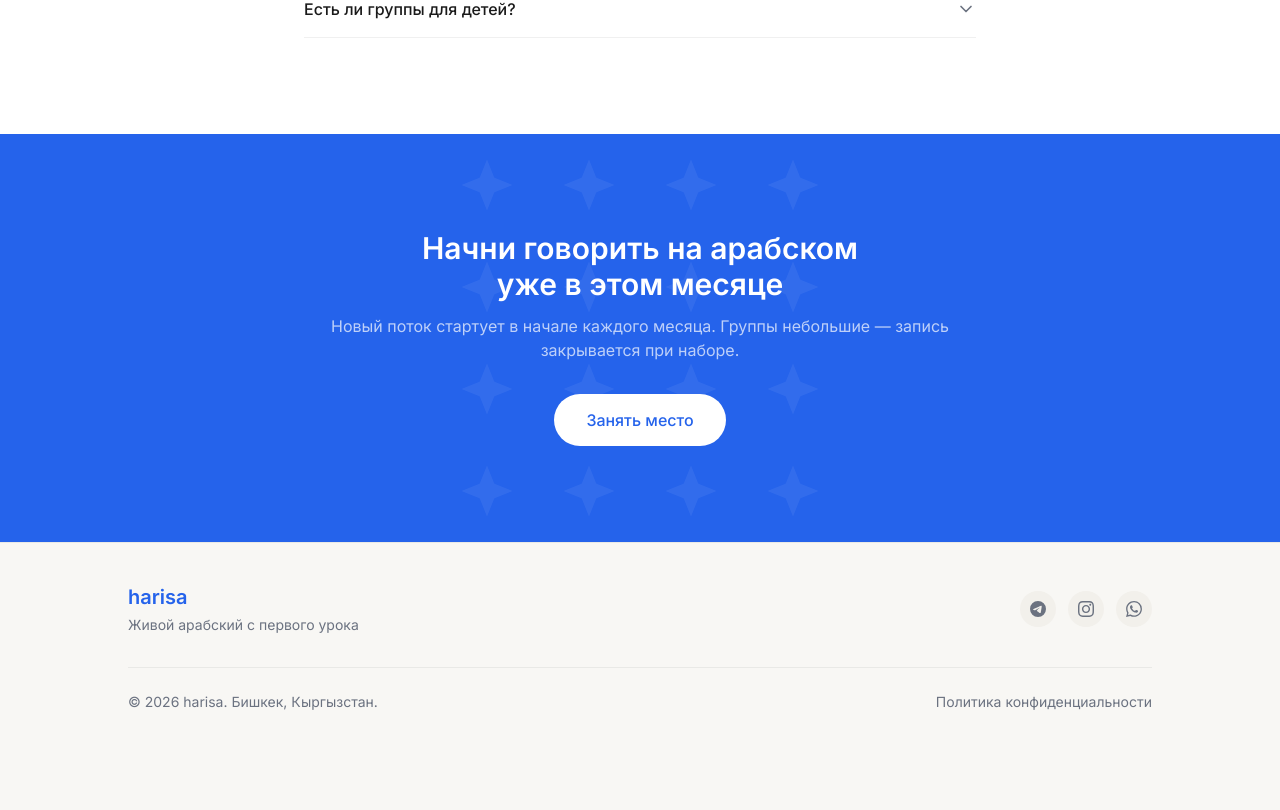
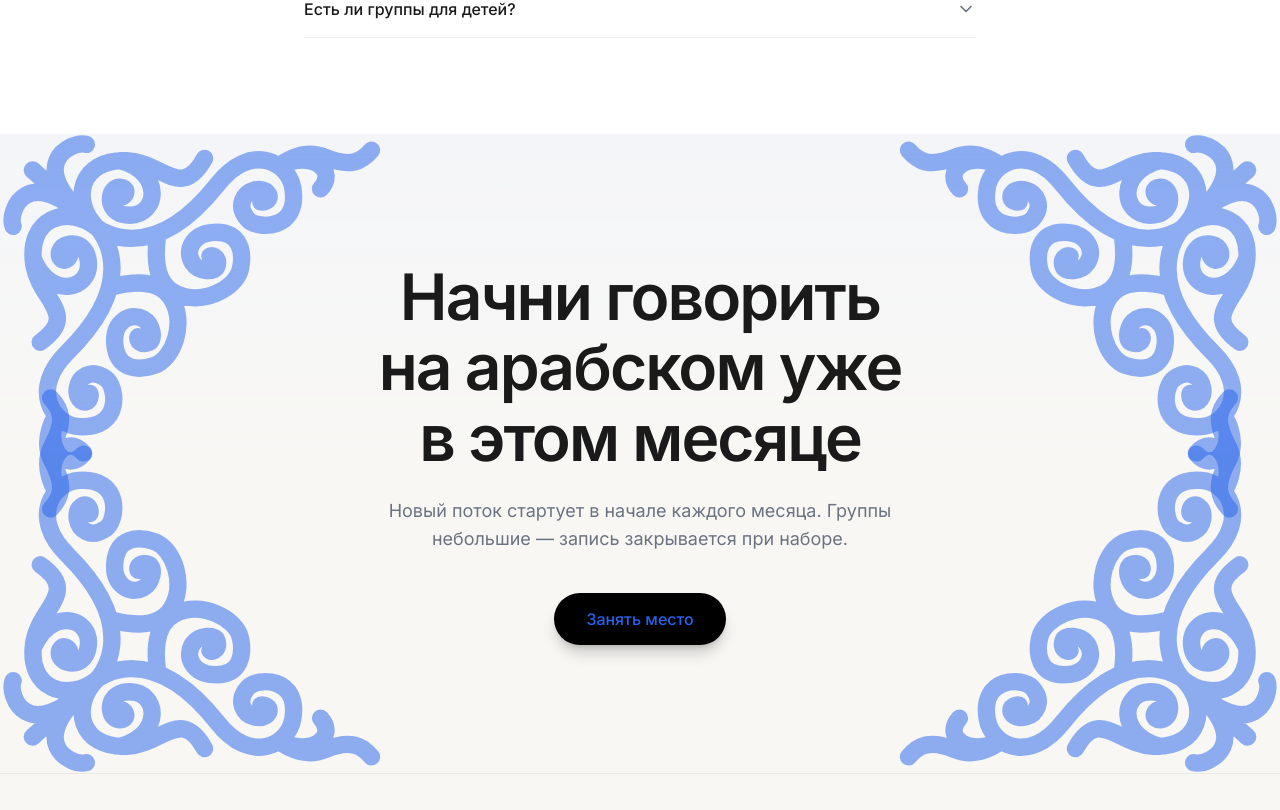
Before and after one commit to taulujas-png/harisa-website, a Next.js app: page / in a window 1280 px wide. Shown: the part 8910-9720 px from the top of the page. Before the commit the page ends 9662 px from the top, so only its background shows below. Built offline with nearby package versions, Linux system fonts and the light colour scheme.

Commit message:
update final cta section to match hero design

```diff
--- a/components/final-cta.tsx
+++ b/components/final-cta.tsx
@@ -1,37 +1,42 @@
 "use client"
 
-import { Reveal } from './reveal'
-import { BackgroundPattern } from './ornaments'
+import { Reveal, StaggerContainer, StaggerItem } from './reveal'
+import { OrnamentCorner } from './harisa-ornament'
 
 export function FinalCTA() {
   return (
-    <section id="contact" className="bg-blue-primary py-16 md:py-24 px-4 md:px-6 relative overflow-hidden">
-      {/* Background pattern */}
-      <BackgroundPattern className="absolute inset-0 w-full h-full text-white opacity-[0.06]" />
+    <section id="contact" className="relative bg-gradient-to-b from-blue-light/40 via-off-white to-off-white py-20 md:py-32 px-4 md:px-6 overflow-hidden min-h-[60vh] flex items-center">
+      {/* Corner ornaments */}
+      <OrnamentCorner position="top-left" delay={0.2} />
+      <OrnamentCorner position="top-right" delay={0.2} />
+      <OrnamentCorner position="bottom-left" delay={0.2} />
+      <OrnamentCorner position="bottom-right" delay={0.2} />
 
-      <div className="max-w-2xl mx-auto text-center relative z-10">
-        <Reveal>
-          <h2 className="text-2xl md:text-3xl font-semibold text-white mb-3 text-balance">
+      <div className="max-w-3xl mx-auto text-center relative z-10">
+        <StaggerContainer className="flex flex-col items-center">
+          <StaggerItem>
+            <h2 className="text-4xl md:text-6xl lg:text-[4rem] font-semibold text-text-primary leading-[1.1] tracking-[-0.03em] text-balance mb-6">
               Начни говорить на арабском уже в этом месяце
             </h2>
-        </Reveal>
+          </StaggerItem>
 
-        <Reveal delay={0.1}>
-          <p className="text-white/70 text-base mb-8">
+          <StaggerItem>
+            <p className="text-base md:text-lg text-text-muted font-normal mb-10 max-w-xl mx-auto">
               Новый поток стартует в начале каждого месяца. Группы небольшие — запись закрывается при наборе.
             </p>
-        </Reveal>
+          </StaggerItem>
 
-        <Reveal delay={0.2}>
+          <StaggerItem>
             <a
               href="https://t.me/harisa"
               target="_blank"
               rel="noopener noreferrer"
-            className="inline-block bg-white text-blue-primary font-medium px-8 py-3.5 rounded-full text-base hover:bg-blue-light transition-colors"
+              className="inline-block bg-black text-blue-primary font-medium px-8 py-3.5 rounded-full text-base hover:bg-gray-900 transition-colors shadow-lg shadow-black/20"
             >
               Занять место
             </a>
-        </Reveal>
+          </StaggerItem>
+        </StaggerContainer>
       </div>
     </section>
   )
```
Lines whose indentation alone changed are shown as unchanged.
